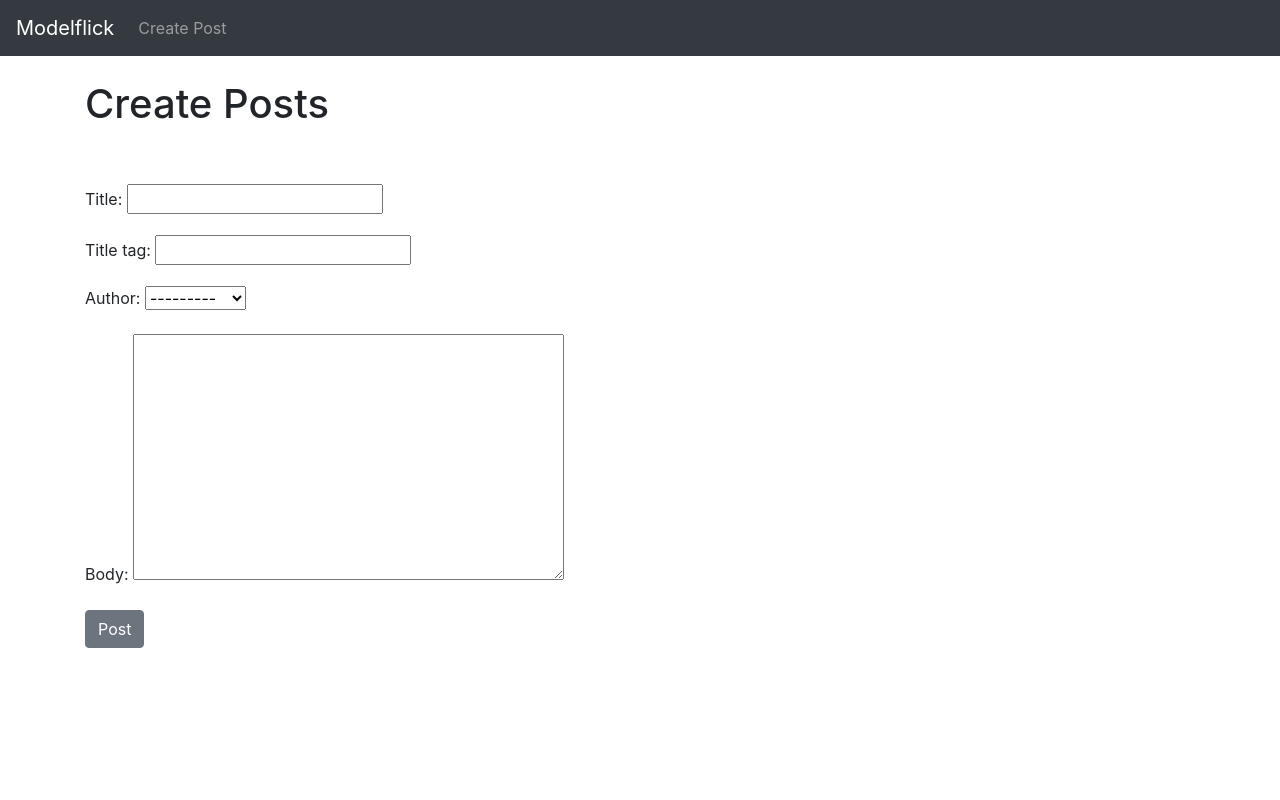
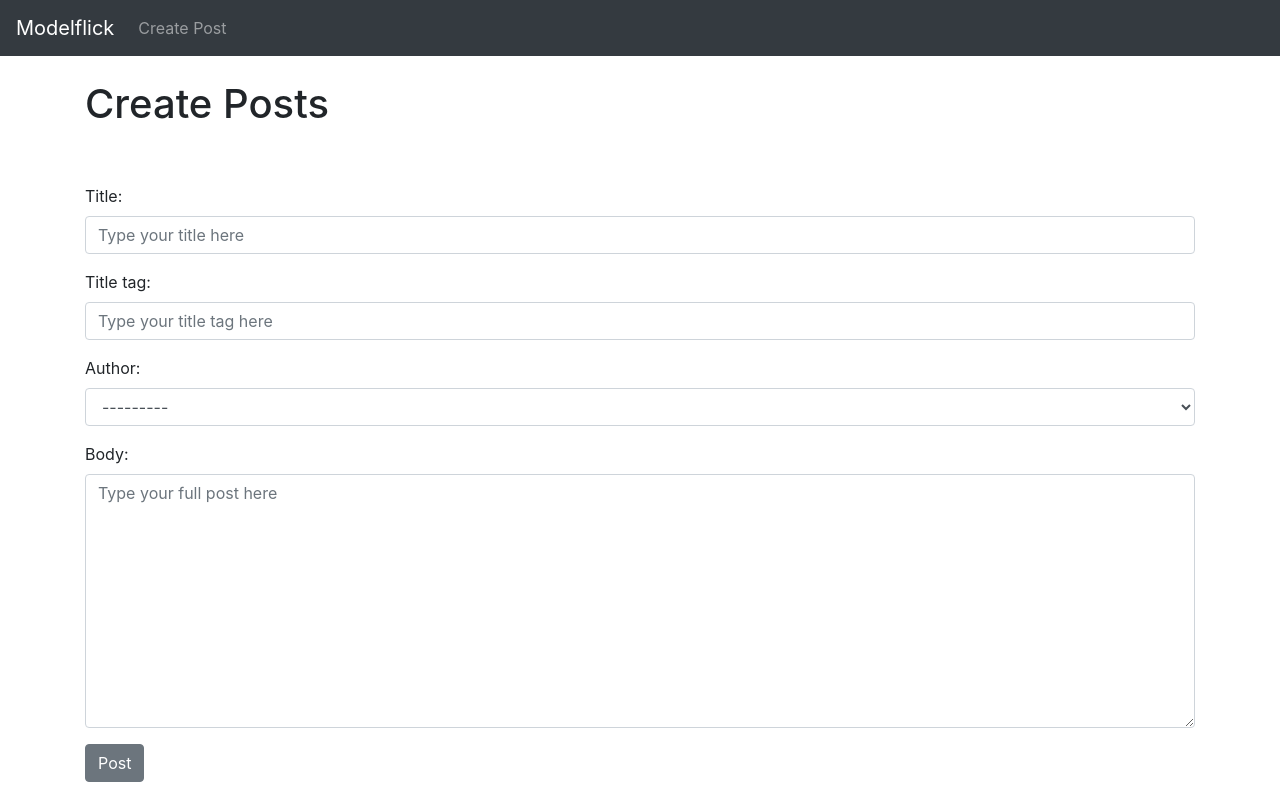
Before and after one commit to Arunarchitect/modrefine, a Django app: page /create_post/ in a window 1280 px wide. Run offline with Django 4.2, Linux system fonts and the light colour scheme; data comes from the database, SQL or seed files in the repository.

Commit message:
stylised the create post feature

```diff
--- /dev/null
+++ b/theblog/forms.py
@@ -0,0 +1,14 @@
+from django import forms
+from .models import Post
+
+class PostForm(forms.ModelForm):
+    class Meta:
+        model = Post
+        fields = ('title', 'title_tag', 'author', 'body')
+
+        widgets = {
+            'title': forms.TextInput(attrs={'class': 'form-control', 'placeholder': 'Type your title here'}),
+            'title_tag': forms.TextInput(attrs={'class': 'form-control', 'placeholder': 'Type your title tag here'}),
+            'author': forms.Select(attrs={'class': 'form-control'}),
+            'body': forms.Textarea(attrs={'class': 'form-control','placeholder': 'Type your full post here'}),
+        }
--- a/theblog/templates/create_post.html
+++ b/theblog/templates/create_post.html
@@ -3,12 +3,13 @@
 {% block content %}
     <h1>Create Posts</h1>
     <br/><br/>
-
+    <div class="form-group">
     <form method=POST >
         {% csrf_token %}
         {{ form.as_p }}
         <button class="btn btn-secondary">Post</button>
     </form>
+    </div>
 
 
 {% endblock %}
--- a/theblog/views.py
+++ b/theblog/views.py
@@ -1,6 +1,7 @@
 from django.shortcuts import render
 from django.views.generic import ListView, DetailView, CreateView
 from .models import Post
+from .forms import PostForm
 # Create your views here.
 # def home(request):
 #     return render(request, 'home.html',{})
@@ -15,6 +16,7 @@ class ArticleDetailView(DetailView):
 
 class CreatePostView(CreateView):
     model = Post
+    form_class = PostForm
     template_name = 'create_post.html'
-    fields = '__all__'
+    # fields = '__all__'
     # fields = ('title','body')
```
